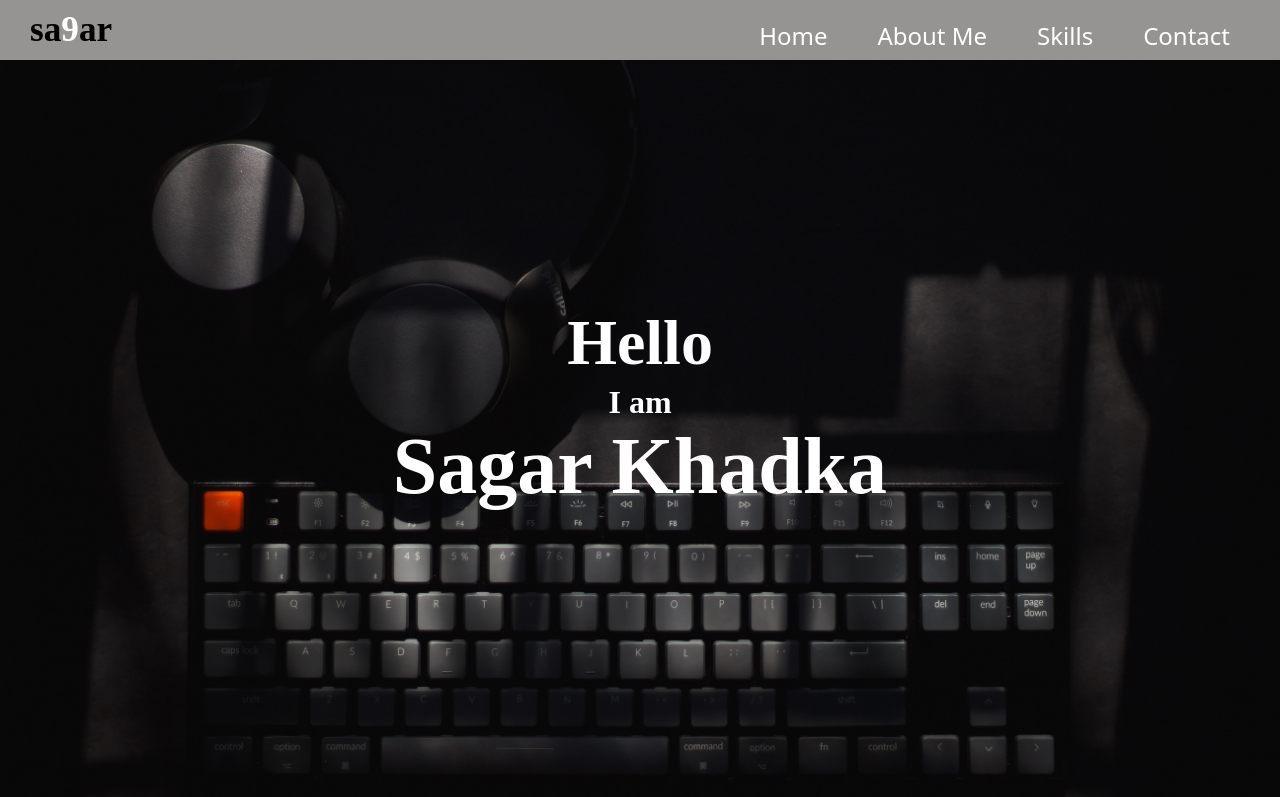
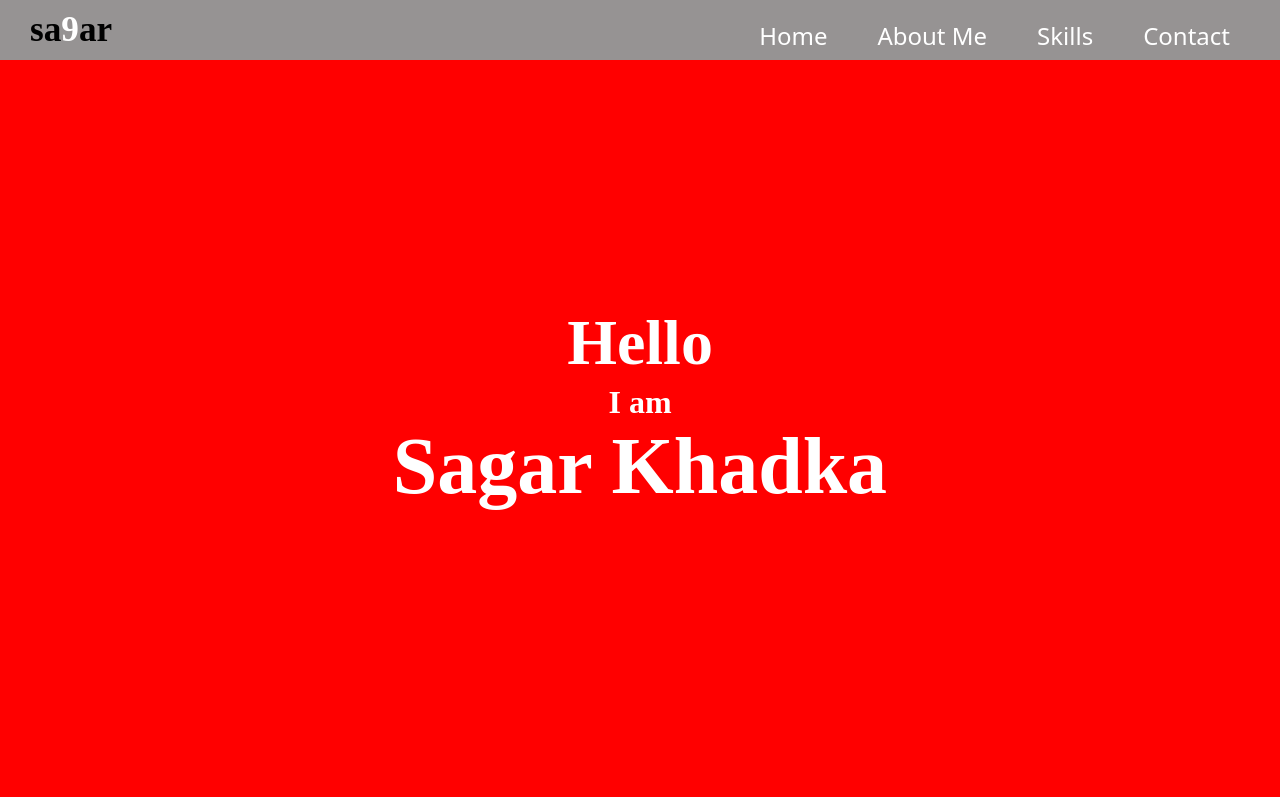
Before and after one commit to sa9ar19/demo, a plain HTML site: page index.html in a window 1280 px wide. Shown: the top 797 px of the page. Drawn offline with nearby package versions, Linux system fonts and the light colour scheme.

Commit message:
Update style.css

```diff
--- a/style.css
+++ b/style.css
@@ -87,7 +87,7 @@ a:hover {
 }
 
 #home {
-    background: url(homebackground.jpg);
+    background-color: red;
     background-size: cover;
     background-attachment: fixed;
     background-size: cover;
```
